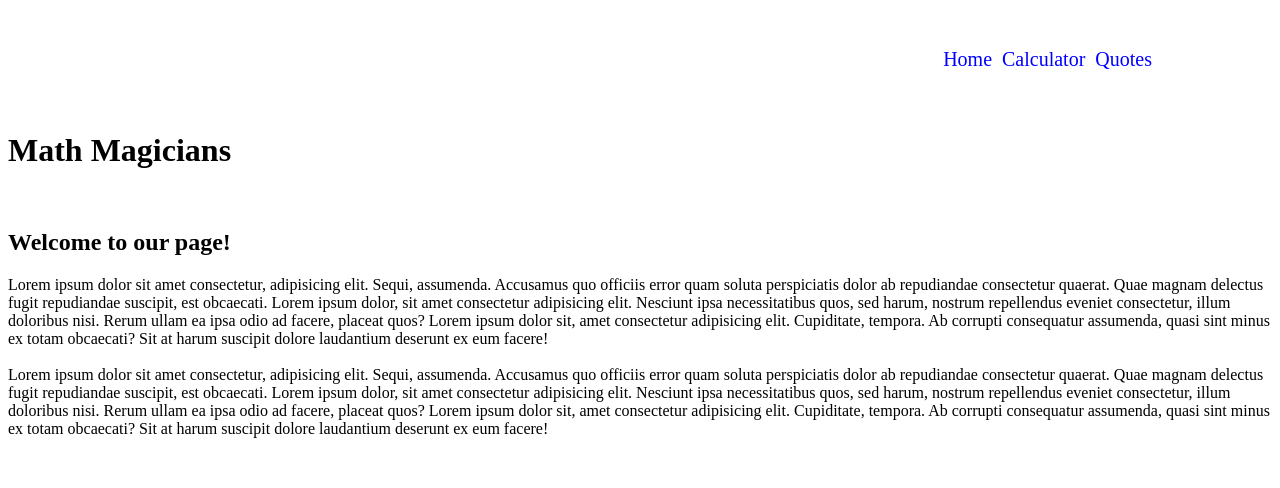
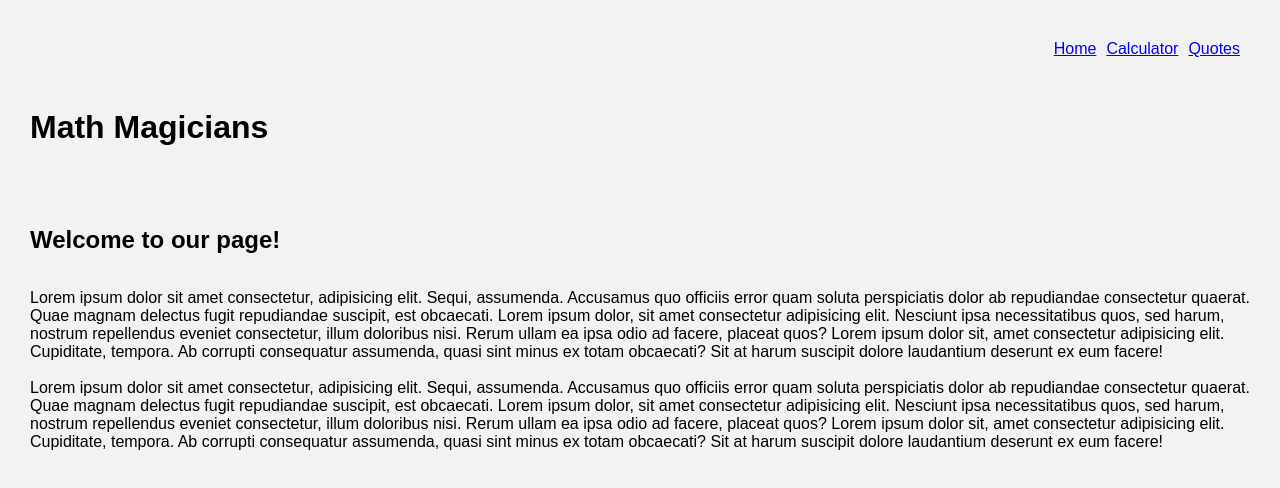
Before and after one commit to ShaliniNayan/math-magicians, a React (Create React App) app: page / in a window 1280 px wide. Shown: the top 488 px of the page. Built offline with nearby package versions, Linux system fonts and the light colour scheme.

Commit message:
Update App.css

```diff
--- a/src/App.css
+++ b/src/App.css
@@ -1,14 +1,47 @@
 /* App.css */
+
+body {
+  font-family: Arial, sans-serif;
+  margin: 0;
+  padding: 0;
+}
+
+.App {
+  display: flex;
+  flex-direction: column;
+  min-height: 100vh;
+  background-color: #f2f2f2;
+  padding: 30px;
+}
+
+nav {
+  display: flex;
+  justify-content: flex-end;
+  padding: 10px;
+}
+
+nav ul {
+  display: flex;
+  list-style: none;
+  margin: 0;
+  padding: 0;
+}
+
+h1 {
+  font-size: 32px;
+  margin-bottom: 20px;
+}
 
 .calculator {
   width: 320px;
-  background-color: #f2f2f2;
+  background-color: #fff;
   border: 1px solid #ccc;
   border-radius: 4px;
   padding: 10px;
   box-sizing: border-box;
-  margin-left: auto;
-  margin-right: 100px;
+  margin-bottom: 20px;
+  justify-content: end;
+  margin-left: 800px;
 }
 
 .display {
@@ -19,19 +52,12 @@
   text-align: right;
   font-size: 24px;
   margin-bottom: 10px;
-  grid-column: span 4;
 }
 
 .keypad {
   display: grid;
   grid-template-columns: repeat(4, 1fr);
-}
-
-.row {
-  display: grid;
-  grid-template-columns: repeat(4, 1fr);
   gap: 10px;
-  background-color: #afacac;
 }
 
 .button {
@@ -60,28 +86,6 @@
   background-color: orange;
 }
 
-.App {
-  align-items: center;
-  gap: 50px;
+.homeTitle {
+  margin-bottom: 35px;
 }
-
-/*
-h1 {
-  text-align: left;
-  justify-content: center;
-} */
-
-/* h2 {
-  justify-content: flex-start;
-  margin-left: 100px;
-} */
-
-nav {
-  display: flex;
-  flex-direction: row;
-  justify-content: flex-end;
-  margin-right: 100px;
-  gap: 20%;
-  font-size: 20px;
-  padding: 20px;
-}
--- a/src/App.js
+++ b/src/App.js
@@ -20,30 +20,30 @@ function App() {
             }}
           >
             <li style={{ marginRight: '10px' }}>
-              <Link to="/" style={{ textDecoration: 'none', color: 'blue' }}>
+              <Link to="/" style={{ color: 'blue' }}>
                 Home
               </Link>
             </li>
             <li style={{ marginRight: '10px' }}>
-              <Link
-                to="/calculator"
-                style={{ textDecoration: 'none', color: 'blue' }}
-              >
+              <Link to="/calculator" style={{ color: 'blue' }}>
                 Calculator
               </Link>
             </li>
             <li>
-              <Link
-                to="/quotes"
-                style={{ textDecoration: 'none', color: 'blue' }}
-              >
+              <Link to="/quotes" style={{ color: 'blue' }}>
                 Quotes
               </Link>
             </li>
           </ul>
         </nav>
 
-        <h1 style={{ textAlign: 'flex-start', marginBottom: '60px', marginRight: '100px' }}>
+        <h1
+          style={{
+            textAlign: 'flex-start',
+            marginBottom: '60px',
+            marginRight: '100px',
+          }}
+        >
           Math Magicians
         </h1>
         <Routes>
--- a/src/components/Calculator.js
+++ b/src/components/Calculator.js
@@ -34,8 +34,9 @@ const Calculator = () => {
   };
 
   return (
+    <>
+      <div className="Heading"><h2 style={{ marginLeft: '100px' }}>Let&apos;s do some math!</h2></div>
       <div className="calculator">
-      <h2 style={{ marginLeft: '100px' }}>Let&apos;s do some math!</h2>
         <div className="display">{display}</div>
         <div className="keypad">
           <Button type="normal" label="AC" onClick={() => handleButtonClick('AC')} />
@@ -59,6 +60,7 @@ const Calculator = () => {
           <Button type="orange" label="=" onClick={() => handleButtonClick('=')} />
         </div>
       </div>
+    </>
   );
 };
 
--- a/src/components/Homepage.js
+++ b/src/components/Homepage.js
@@ -2,7 +2,7 @@ import React from 'react';
 
 const Home = () => (
   <div>
-    <h2>Welcome to our page!</h2>
+    <h2 className="homeTitle">Welcome to our page!</h2>
     <p>
       Lorem ipsum dolor sit amet consectetur, adipisicing elit. Sequi,
       assumenda. Accusamus quo officiis error quam soluta perspiciatis dolor ab
--- a/src/components/Quotes.css
+++ b/src/components/Quotes.css
@@ -1,11 +1,11 @@
 /* Quotes.css */
 
 .quote {
-  margin: 20px;
+  margin: 20px auto;
   padding: 20px;
   background-color: #f5f5f5;
   border-radius: 5px;
-  width: 38%;
+  width: 60%;
   justify-content: center;
 }
 
```
Lines whose indentation alone changed are shown as unchanged.
